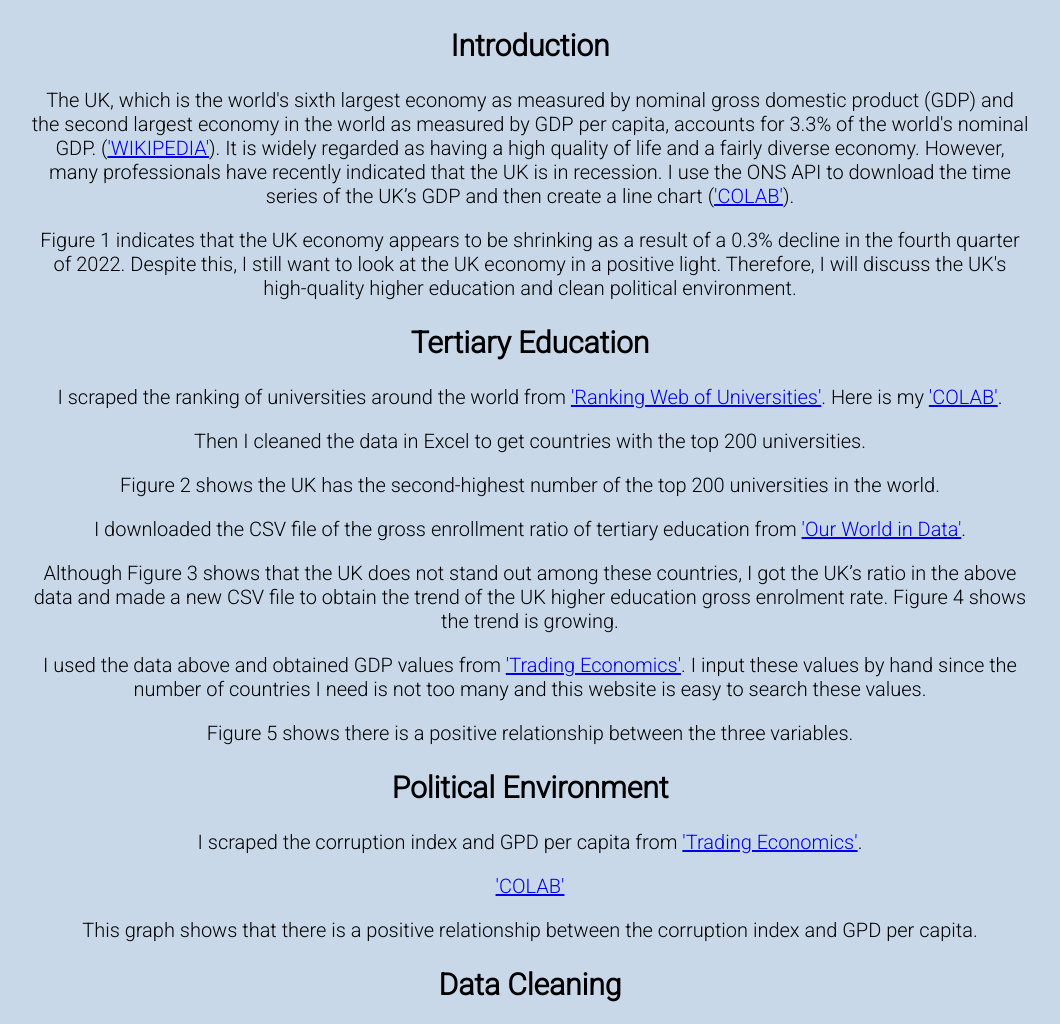
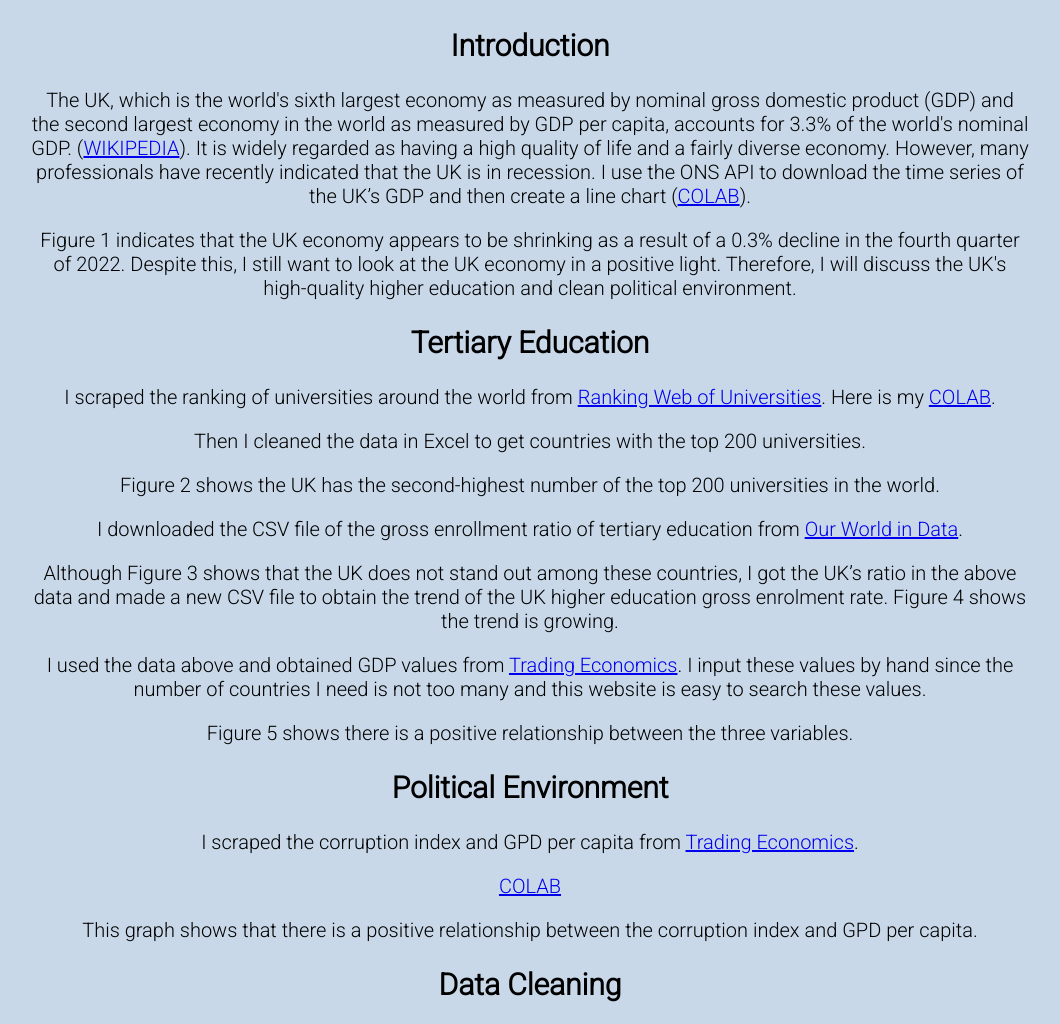
Before and after one commit to TingyaoWang/TingyaoWang.github.io, a plain HTML site: page project.html in a window 1280 px wide. Shown: the part 260-1284 px from the top of the page, without its empty margins (110-1170 px from the left). Drawn offline with Linux system fonts and the light colour scheme; a script that the page names is missing.

Commit message:
Update project.html

```diff
--- a/project.html
+++ b/project.html
@@ -34,29 +34,29 @@
         <h1>A positive perspective of the economy of the UK</h1>
 
         <h2>Introduction</h2>
-        <p>The UK, which is the world's sixth largest economy as measured by nominal gross domestic product (GDP) and the second largest economy in the world as measured by GDP per capita, accounts for 3.3% of the world's nominal GDP. (<a href=" https://en.wikipedia.org/wiki/Economy_of_the_United_Kingdom">'WIKIPEDIA'</a>). It is widely regarded as having a high quality of life and a fairly diverse economy. However, many professionals have recently indicated that the UK is in recession. I use the ONS API to download the time series of the UK’s GDP and then create a line chart (<a href="https://colab.research.google.com/drive/12GZz64GX19EIOOzMhTLqTsLwQCSuacPo#scrollTo=LW42fGAxzd16">'COLAB'</a>).</p>
+        <p>The UK, which is the world's sixth largest economy as measured by nominal gross domestic product (GDP) and the second largest economy in the world as measured by GDP per capita, accounts for 3.3% of the world's nominal GDP. (<a href=" https://en.wikipedia.org/wiki/Economy_of_the_United_Kingdom">WIKIPEDIA</a>). It is widely regarded as having a high quality of life and a fairly diverse economy. However, many professionals have recently indicated that the UK is in recession. I use the ONS API to download the time series of the UK’s GDP and then create a line chart (<a href="https://colab.research.google.com/drive/12GZz64GX19EIOOzMhTLqTsLwQCSuacPo#scrollTo=LW42fGAxzd16">COLAB</a>).</p>
         <div class="chart" id="Chart1"></div>
         <p>Figure 1 indicates that the UK economy appears to be shrinking as a result of a 0.3% decline in the fourth quarter of 2022. Despite this, I still want to look at the UK economy in a positive light. Therefore, I will discuss the UK's high-quality higher education and clean political environment.</p>
 
         <h2>Tertiary Education</h2>
-        <p>I scraped the ranking of universities around the world from <a href="https://www.webometrics.info/en/distribution_by_country">'Ranking Web of Universities'</a>. Here is my <a href="https://colab.research.google.com/drive/1JvuWnl49MRvbMW_kRn7pURm6y1S0PWIi#scrollTo=R0GQp7Ny3oSz">'COLAB'</a>. </p>
+        <p>I scraped the ranking of universities around the world from <a href="https://www.webometrics.info/en/distribution_by_country">Ranking Web of Universities</a>. Here is my <a href="https://colab.research.google.com/drive/1JvuWnl49MRvbMW_kRn7pURm6y1S0PWIi#scrollTo=R0GQp7Ny3oSz">COLAB</a>. </p>
         <p>Then I cleaned the data in Excel to get countries with the top 200 universities.</p>
         <div class="chart" id="Chart2"></div>
         <p>Figure 2 shows the UK has the second-highest number of the top 200 universities in the world.</p>
 
-        <p>I downloaded the CSV file of the gross enrollment ratio of tertiary education from <a href="https://ourworldindata.org/tertiary-education">'Our World in Data'</a>.</p>
+        <p>I downloaded the CSV file of the gross enrollment ratio of tertiary education from <a href="https://ourworldindata.org/tertiary-education">Our World in Data</a>.</p>
         <div class="chart" id="Chart3"></div>
         <p>Although Figure 3 shows that the UK does not stand out among these countries, I got the UK’s ratio in the above data and made a new CSV file to obtain the trend of the UK higher education gross enrolment rate. Figure 4 shows the trend is growing.</p>
         <div class="chart" id="Chart4"></div>
 
-        <p>I used the data above and obtained GDP values from <a href="https://tradingeconomics.com/country-list/gdp">'Trading Economics'</a>. I input these values by hand since the number of countries I need is not too many and this website is easy to search these values.</p>
+        <p>I used the data above and obtained GDP values from <a href="https://tradingeconomics.com/country-list/gdp">Trading Economics</a>. I input these values by hand since the number of countries I need is not too many and this website is easy to search these values.</p>
         <div class="chart" id="Chart5"></div>
         <p>Figure 5 shows there is a positive relationship between the three variables. </p>
 
 
         <h2>Political Environment</h2>
-        <p>I scraped the corruption index and GPD per capita from <a href="https://tradingeconomics.com/country-list/corruption-index">'Trading Economics'</a>. </p>
-        <p><a href="https://colab.research.google.com/drive/107_hXJU4VCNHR9Lbvz_jeTktBGEx_Kcn#scrollTo=sccf-IXhKtF8">'COLAB'</a></p>
+        <p>I scraped the corruption index and GPD per capita from <a href="https://tradingeconomics.com/country-list/corruption-index">Trading Economics</a>. </p>
+        <p><a href="https://colab.research.google.com/drive/107_hXJU4VCNHR9Lbvz_jeTktBGEx_Kcn#scrollTo=sccf-IXhKtF8">COLAB</a></p>
         <div class="chart" id="Chart6"></div>
         <p>This graph shows that there is a positive relationship between the corruption index and GPD per capita. </p>
 
@@ -69,7 +69,7 @@
 
 
         <h2>Conclusion</h2>
-        <p>The number of top 200 universities in the UK is evidence of the quality of higher education in the UK. Also, the bubble chart with the regression line shows that higher education has a positive correlation with GDP. This may suggest that the quality of higher education in the UK will lead to another positive trend in the UK economy. Also, the high corruption index in the UK implies that the UK has a clean political environment and by regressing we also realize that the UK's economic strength is positively related to its clean political environment. I believe that education is the future of a country and a clean political environment is the foundation of a stable economy. When a country is politically clean, the social costs will be minimal and there will be a virtuous cycle in the economy. Thus, although the UK economy may seem to be shrinking, the future and foundations of the country are still in place, so what is there to worry about?</p>
+        <p>The number of top 200 universities in the UK is evidence of the quality of higher education in the UK. Also, the bubble chart with the regression line shows that higher education has a positive correlation with GDP. This may suggest that the quality of higher education in the UK will lead to another positive trend in the UK economy. Also, the high corruption index in the UK implies that the UK has a clean political environment and by regressing we also realize that the UK's economic strength is positively related to its clean political environment. I believe that education is the future of a country and a clean political environment is the foundation of a stable economy. When a country is politically clean, the social costs will be minimal and there will be a virtuous cycle in the economy. Thus, although the UK economy may seem to be shrinking, the future and foundations of the country are still in place. This might imply that the economy in the UK will still be stable in the future.</p>
 
 
 
```
